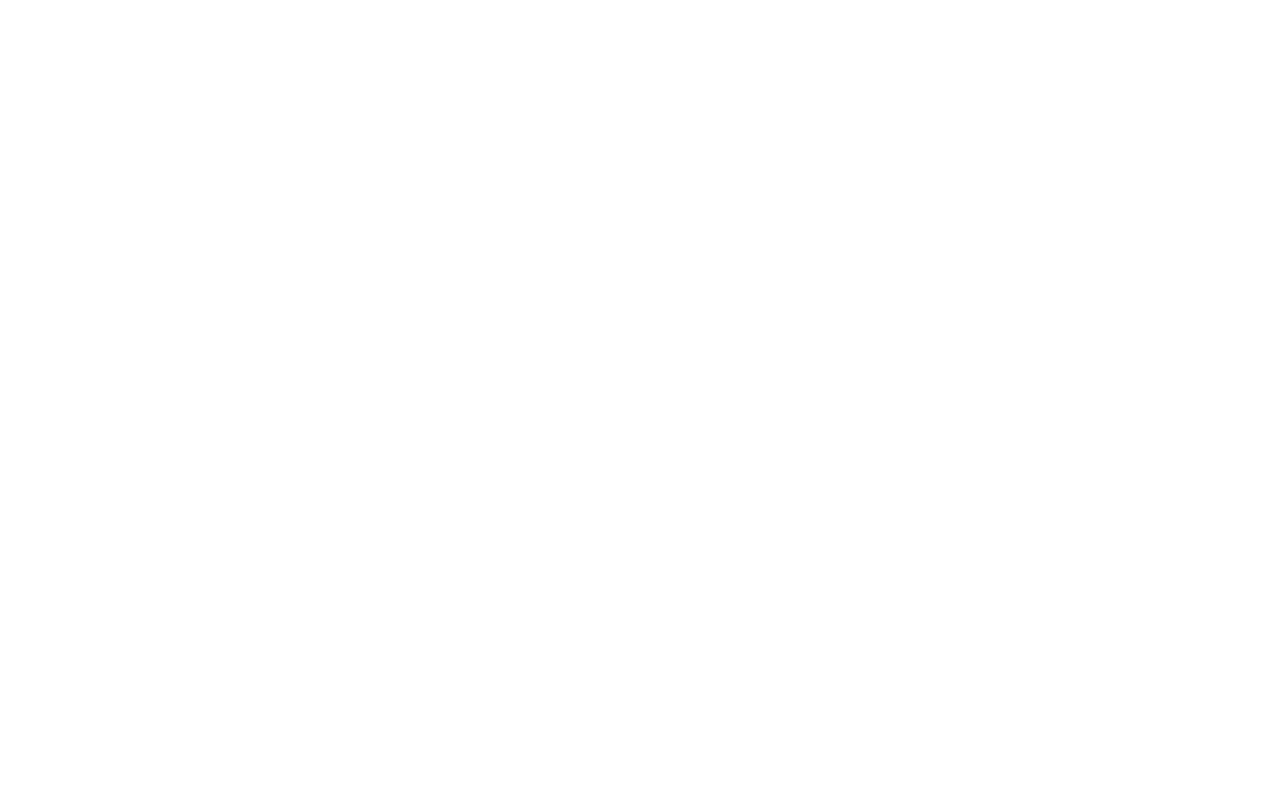
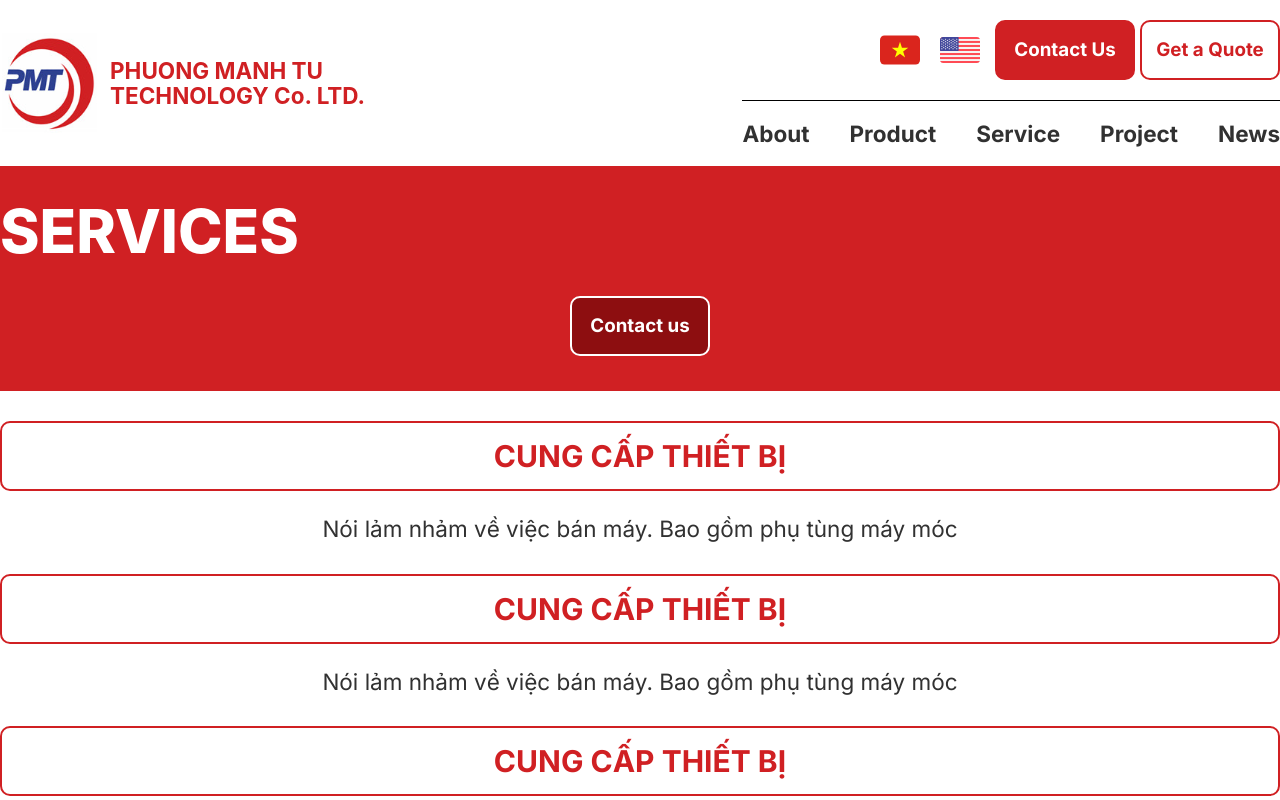
Before and after one commit to WangTris/PMT_Web, a React (Create React App) app: page /services in a window 1280 px wide. Before the commit this address had no page. Shown: the top 800 px of the page. Built offline with nearby package versions, Linux system fonts and the light colour scheme.

Commit message:
Our Services Done

```diff
--- a/src/App.js
+++ b/src/App.js
@@ -4,6 +4,7 @@
 import ProductList from "./Pages/ProductList/ProductList";
 import ProductQuality from "./Pages/ProductQuality/ProductQuality";
 import ProjectProcessing from "./Pages/ProjectProcessing/ProjectProcessing";
+import Services from "./Pages/Services/Services";
 
 function App() {
   return (
@@ -13,6 +14,7 @@
         <Route path="/products" element={<ProductList />} />
         <Route path="/productquality" element={<ProductQuality />} />
         <Route path="/projectprocessing" element={<ProjectProcessing />} />
+        <Route path="/services" element={<Services />} />
       </Routes>
     </BrowserRouter>
   );
--- /dev/null
+++ b/src/Pages/Services/Services.js
@@ -0,0 +1,42 @@
+import React from "react";
+import Banner from "../../Components/Layout/Banner";
+import Default from "../../Components/Layout/Default";
+
+const Card = ({ title, description }) => {
+  return (
+    <div className="flex flex-col space-y-10 pb-1 pt-12 font-primary">
+      <div className="flex h-28 items-center justify-center rounded-2xl border-2 border-primary">
+        <div className="text-5xl font-bold uppercase text-primary">{title}</div>
+      </div>
+      <div className="text-center text-4xl font-normal text-accent">
+        {description}
+      </div>
+    </div>
+  );
+};
+
+const Children = () => {
+  return (
+    <>
+      <Banner title="Services" subtitle="" buttonText="Contact us" />
+      <main className="container mx-auto">
+        <Card
+          title="Cung cấp thiết bị"
+          description="Nói lảm nhảm về việc bán máy. Bao gồm phụ tùng máy móc"
+        />
+        <Card
+          title="Cung cấp thiết bị"
+          description="Nói lảm nhảm về việc bán máy. Bao gồm phụ tùng máy móc"
+        />
+        <Card
+          title="Cung cấp thiết bị"
+          description="Nói lảm nhảm về việc bán máy. Bao gồm phụ tùng máy móc"
+        />
+      </main>
+    </>
+  );
+};
+
+export default function Services() {
+  return <Default>{Children}</Default>;
+}
```
